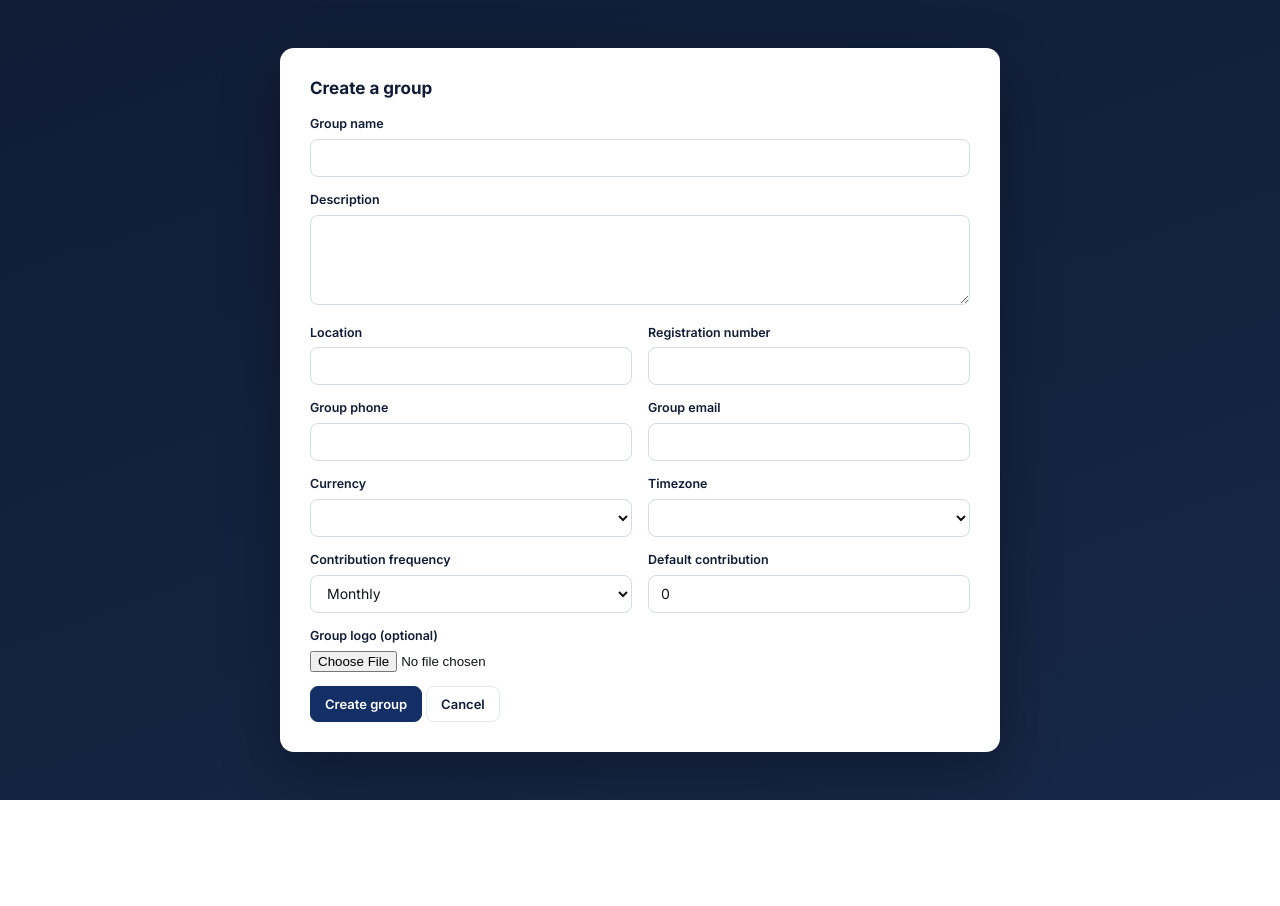
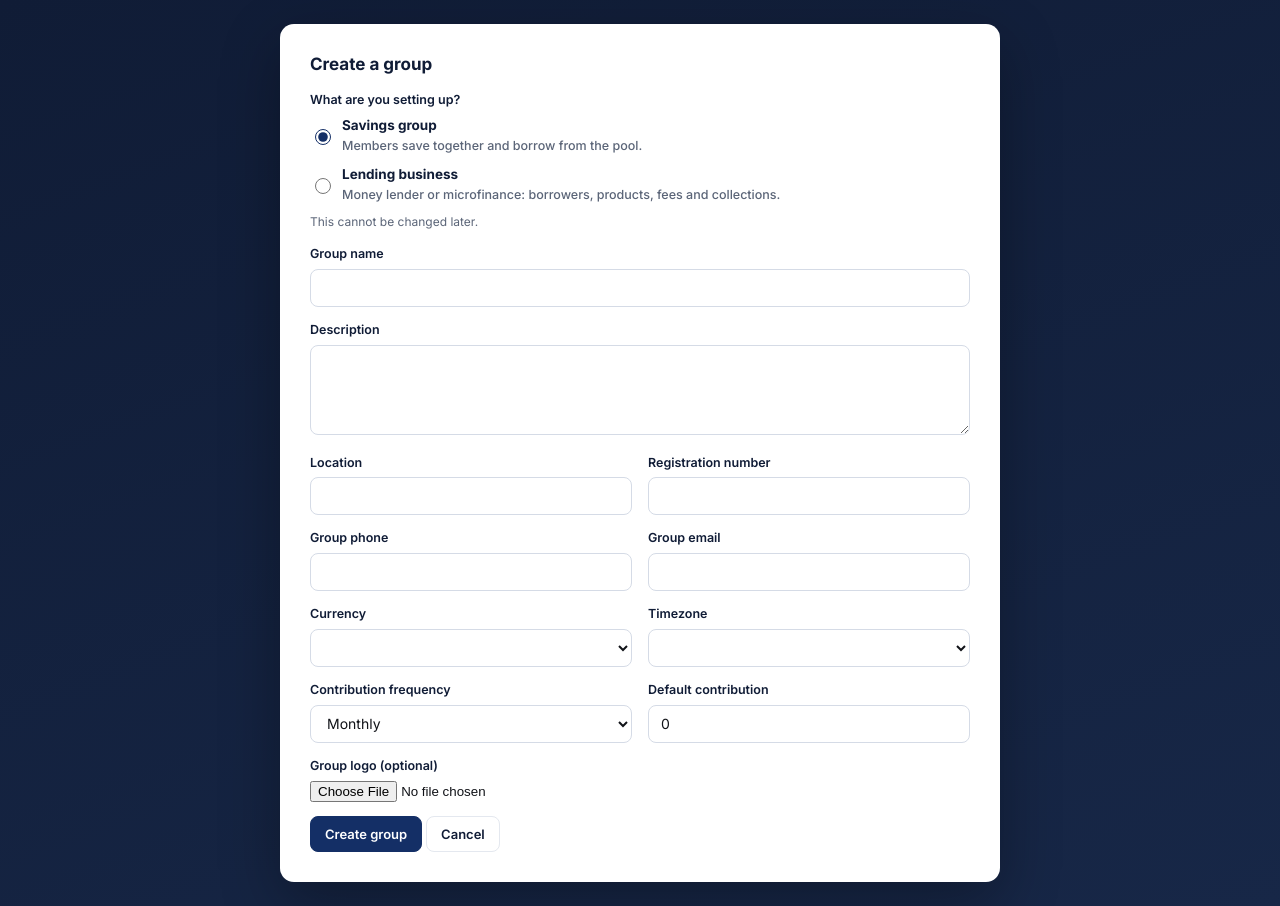
Before and after one commit to trinityapps21-gif/MY-MONEY, a Python web app: template my-money/app/templates/groups/new.html in a window 1280 px wide. Before the commit the page ends 800 px from the top, so only its background shows below. Run offline with Jinja, Linux system fonts and the light colour scheme; the template is opened without the code that fills it, so the values that code supplies are empty; some libraries are stand-ins or nearby versions.

Commit message:
Update _group_fields.html

```diff
--- a/my-money/app/templates/groups/_group_fields.html
+++ b/my-money/app/templates/groups/_group_fields.html
@@ -1,5 +1,9 @@
 <div class="form-grid">
-<div class="field full"><label>Group name</label><input type="text" name="group_name" required minlength="3" value="{{ group.name if group }}"></div>
+{% if not group %}<div class="field full"><label>What are you setting up?</label>
+<div class="choice-row"><label class="check"><input type="radio" name="business_type" value="SAVINGS_GROUP" checked onchange="mmBtype(this.value)"> <span><b>Savings group</b><br><span class="muted small">Members save together and borrow from the pool.</span></span></label>
+<label class="check"><input type="radio" name="business_type" value="LENDING" onchange="mmBtype(this.value)"> <span><b>Lending business</b><br><span class="muted small">Money lender or microfinance: borrowers, products, fees and collections.</span></span></label></div>
+<div class="hint">This cannot be changed later.</div></div>{% endif %}
+<div class="field full"><label>{{ 'Business' if group and group.is_lender else 'Group' }} name</label><input type="text" name="group_name" required minlength="3" value="{{ group.name if group }}"></div>
 <div class="field full"><label>Description</label><textarea name="description" maxlength="1000">{{ group.description or '' if group }}</textarea></div>
 <div class="field"><label>Location</label><input type="text" name="location" value="{{ group.location or '' if group }}"></div>
 <div class="field"><label>Registration number</label><input type="text" name="registration_number" value="{{ group.registration_number or '' if group }}"></div>
@@ -7,6 +11,7 @@
 <div class="field"><label>Group email</label><input type="email" name="group_email" value="{{ group.email or '' if group }}"></div>
 <div class="field"><label>Currency</label><select name="currency">{% for c in currencies %}<option value="{{ c }}" {{ 'selected' if group and group.currency == c or (not group and c == 'UGX') }}>{{ c }}</option>{% endfor %}</select></div>
 <div class="field"><label>Timezone</label><select name="timezone">{% for t in timezones %}<option value="{{ t }}" {{ 'selected' if group and group.timezone == t or (not group and t == 'Africa/Kampala') }}>{{ t }}</option>{% endfor %}</select></div>
-<div class="field"><label>Contribution frequency</label><select name="contribution_frequency">{% for v in ['WEEKLY','MONTHLY','CUSTOM'] %}<option value="{{ v }}" {{ 'selected' if group and group.contribution_frequency == v or (not group and v=='MONTHLY') }}>{{ v|title }}</option>{% endfor %}</select></div>
-<div class="field"><label>Default contribution</label><input type="number" step="any" min="0" name="default_contribution" value="{{ ((group.default_contribution / (10 ** group.currency_decimals)) if group else 0) }}"></div>
+<div class="field" data-savings-only {{ 'hidden' if group and group.is_lender }}><label>Contribution frequency</label><select name="contribution_frequency">{% for v in ['WEEKLY','MONTHLY','CUSTOM'] %}<option value="{{ v }}" {{ 'selected' if group and group.contribution_frequency == v or (not group and v=='MONTHLY') }}>{{ v|title }}</option>{% endfor %}</select></div>
+<div class="field" data-savings-only {{ 'hidden' if group and group.is_lender }}><label>Default contribution</label><input type="number" step="any" min="0" name="default_contribution" value="{{ ((group.default_contribution / (10 ** group.currency_decimals)) if group else 0) }}"></div>
 </div>
+<script>function mmBtype(v){document.querySelectorAll('[data-savings-only]').forEach(function(e){e.hidden=(v==='LENDING');});}</script>
```
